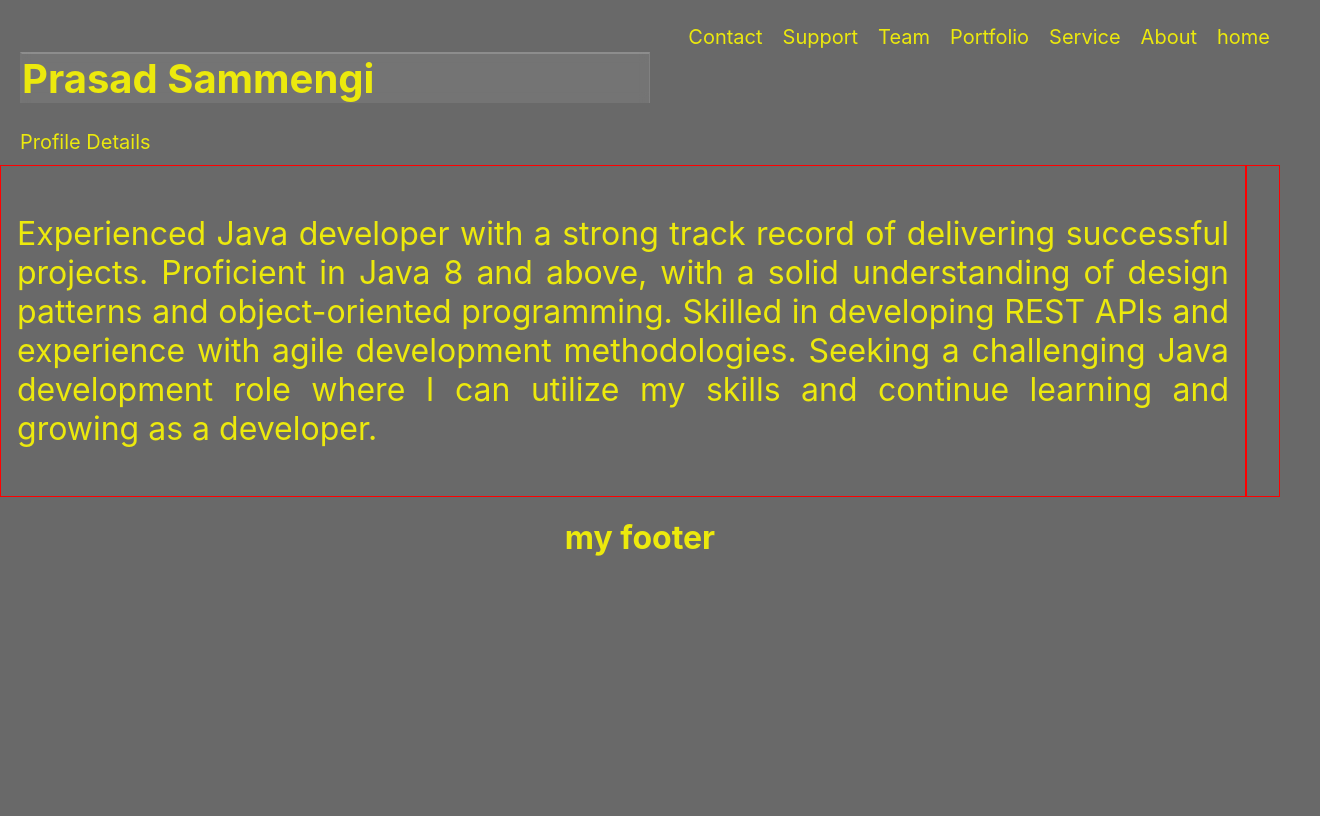
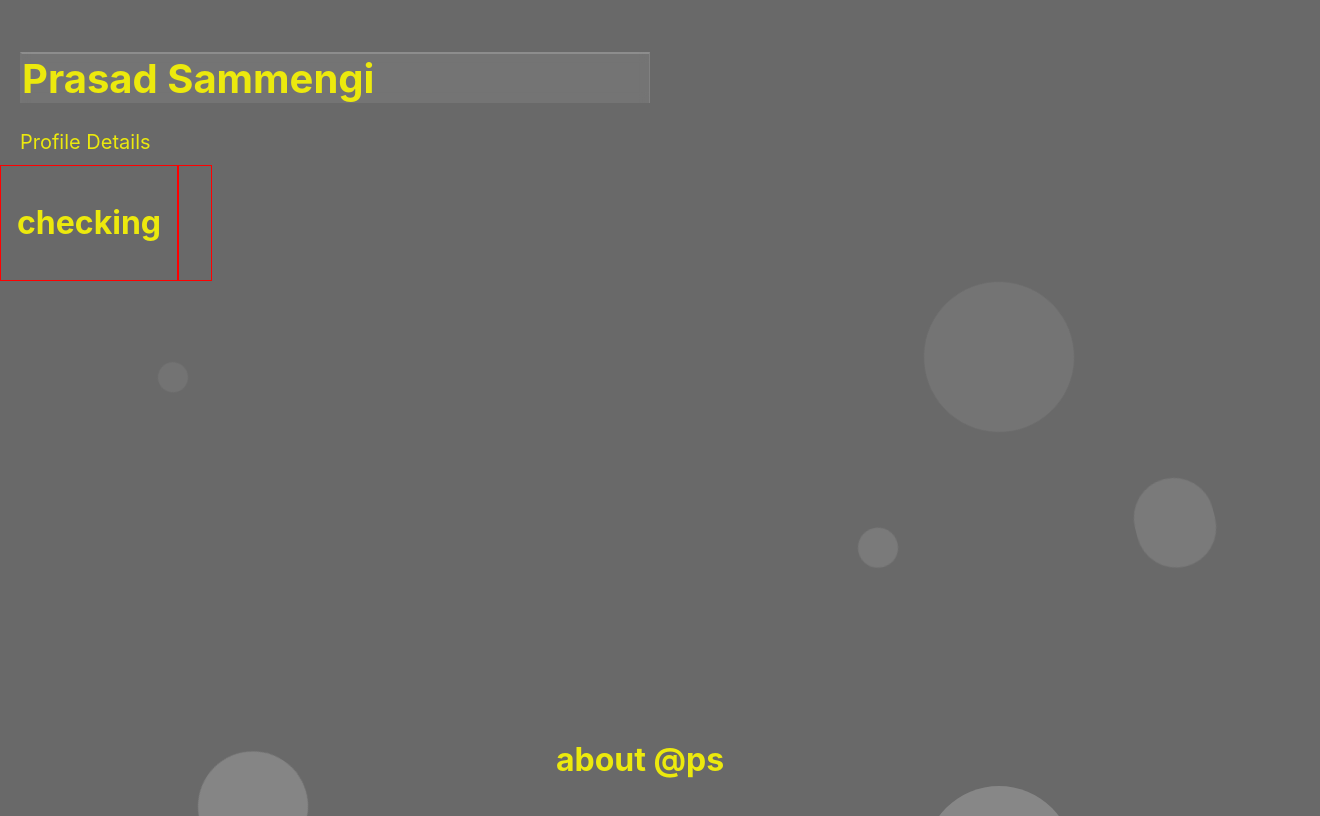
Before and after one commit to durgasammengi/react-app1, a React (Create React App) app: page /about in a window 1280 px wide. Shown: the whole page, 1320 px wide, since content can reach past the window. Built offline with nearby package versions, Linux system fonts and the light colour scheme.

Commit message:
new changes

```diff
--- a/package.json
+++ b/package.json
@@ -8,6 +8,7 @@
     "@testing-library/user-event": "^13.5.0",
     "react": "^18.2.0",
     "react-dom": "^18.2.0",
+    "react-router-dom": "^6.6.1",
     "react-scripts": "5.0.1",
     "web-vitals": "^2.1.4"
   },
--- a/public/index.html
+++ b/public/index.html
@@ -40,5 +40,15 @@
       To begin the development, run `npm start` or `yarn start`.
       To create a production bundle, use `npm run build` or `yarn build`.
     -->
+    <div class="animation-area">
+      <ul class="box-area">
+          <li></li>
+          <li></li>
+          <li></li>
+          <li></li>
+          <li></li>
+          <li></li>
+      </ul>
+  </div>
   </body>
 </html>
--- a/src/App.js
+++ b/src/App.js
@@ -1,8 +1,14 @@
-
+import React from "react";
+import {
+  BrowserRouter as Router,
+  Routes,
+  Route,
+} from "react-router-dom";
 import './App.css';
-
 import Header from './components/header/header';
 import Main from "./components/main/main";
+import About from "./about";
+import Footer from "./components/footer/footer";
 
 function App() {
   return (
@@ -12,21 +18,24 @@ function App() {
         <h1>It's Prasad Sammengi</h1>
       </header> */}
 
-
+      <Router>
       <Header title="Prasad Sammengi" subTitle="Profile Details" />
       <h6>Prasad Sammengi</h6>
-      <Main message="Experienced Java developer with a strong track record of
-       delivering successful projects. Proficient in Java 8 and above, with a
-        solid understanding of design patterns and object-oriented programming.
-        Skilled in developing REST APIs and experience with agile development methodologies.
-        Seeking a challenging Java development role where I can utilize my skills and continue
-        learning and growing as a developer."
+        <Routes>
 
-      note="my footer"/>
+            <Route path="/home" element={<Main message="Experienced Java developer with a strong track record of
+            delivering successful projects. Proficient in Java 8 and above, with a
+            solid understanding of design patterns and object-oriented programming.
+            Skilled in developing REST APIs and experience with agile development methodologies.
+            Seeking a challenging Java development role where I can utilize my skills and continue
+            learning and growing as a developer."
+            note="@ps"/>} />
+            <Route path="about" element={<About about="checking"/>}/>
 
+          </Routes>
+      </Router>
 
     </div>
-
   );
 }
 
--- /dev/null
+++ b/src/about.js
@@ -0,0 +1,18 @@
+import React from 'react'
+import "./components/main/main.css"
+
+export default function About(props) {
+  return (
+    <div className='container'>
+        <div className="row">
+                <div className="col"><h1>{props.about}</h1></div>
+                <div className="col">
+                    {/* <div className="image"></div> */}
+                </div>
+        </div>
+        <div className="footer">
+                <h1>about @ps</h1>
+        </div>
+    </div>
+  )
+}
--- a/src/components/header/header.css
+++ b/src/components/header/header.css
@@ -45,7 +45,8 @@ border-right: 1px solid rgba(225, 225, 225, 0.2);
     transition: 4s;
     float: right;
     display: flex;
-    color: rgb(236, 233, 13);;
+    color: rgb(236, 233, 13);
+    z-index: 10;
 
 }
 
--- a/src/components/header/header.js
+++ b/src/components/header/header.js
@@ -1,5 +1,8 @@
 import React  from "react";
 import "./header.css";
+import { NavLink } from 'react-router-dom';
+import Main from "../main/main";
+import About from "../../about";
 
 export default function Header(props){
 
@@ -26,10 +29,11 @@ export default function Header(props){
             <h1>{props.title}</h1>
             <p>{props.subTitle}</p>
             </div>
+
              <div className="nav" id ="marker">
                 <a></a>
-               <a href="#">home</a>
-               <a href="#">About</a>
+<NavLink to="/home"><a href="#" >Main</a></NavLink>
+<NavLink to="/about"><a href="#">About</a></NavLink>
                <a href="#">Service</a>
                <a href="#">Portfolio</a>
                <a href="#">Team</a>
--- a/src/index.css
+++ b/src/index.css
@@ -11,3 +11,86 @@ code {
   font-family: source-code-pro, Menlo, Monaco, Consolas, 'Courier New',
     monospace;
 }
+/* .animation-area{
+  background: linear-gradient(to left,rgb(105,105,105),rgb(236, 233, 13));
+  width: 100%;
+  height: 100vh;
+} */
+
+.box-area{
+  position: absolute;
+  top: 0;
+  left: 0;
+  width: 100%;
+  height: 100%;
+  overflow: hidden;
+}
+
+.box-area li{
+  position: absolute;
+  display: block;
+  list-style: none;
+  width: 25px;
+  height: 25px;
+  border-radius: 90px;
+  background: rgba(255,255,255,0.2);
+  animation: animate 20s alternate infinite;
+  bottom: -120px;
+
+}
+
+.box-area li:nth-child(1){
+  left: 86%;
+  width: 80px;
+  height: 90px;
+  animation-delay: 0;
+}
+
+.box-area li:nth-child(2){
+  left: 12%;
+  width: 30px;
+  height: 30px;
+  animation-delay: 1.5s;
+  animation-duration: 10s;
+
+}
+
+.box-area li:nth-child(3){
+  left: 70%;
+  width: 150px;
+  height: 150px;
+  animation-delay: 5.5s;
+}
+
+
+.box-area li:nth-child(4){
+  left: 70%;
+  width: 150px;
+  height: 150px;
+  animation-delay: 0s;
+  animation-duration: 15s;
+}
+
+.box-area li:nth-child(5){
+  left: 65%;
+  width: 40px;
+  height: 40px;
+  animation-delay: 0s;
+}
+.box-area li:nth-child(6){
+  left: 15%;
+  width: 110px;
+  height: 110px;
+  animation-delay: 3.5s;
+}
+
+@keyframes animate{
+  0%{
+      transform: translateY(0) rotate(0deg);
+      opacity: 1;
+  }
+  100%{
+      transform: translateY(-800px) rotate(360deg);
+      opacity: 0;
+  }
+}
```
Also changed, not shown: 1 other file (tests, documents, lock files or other folders).
